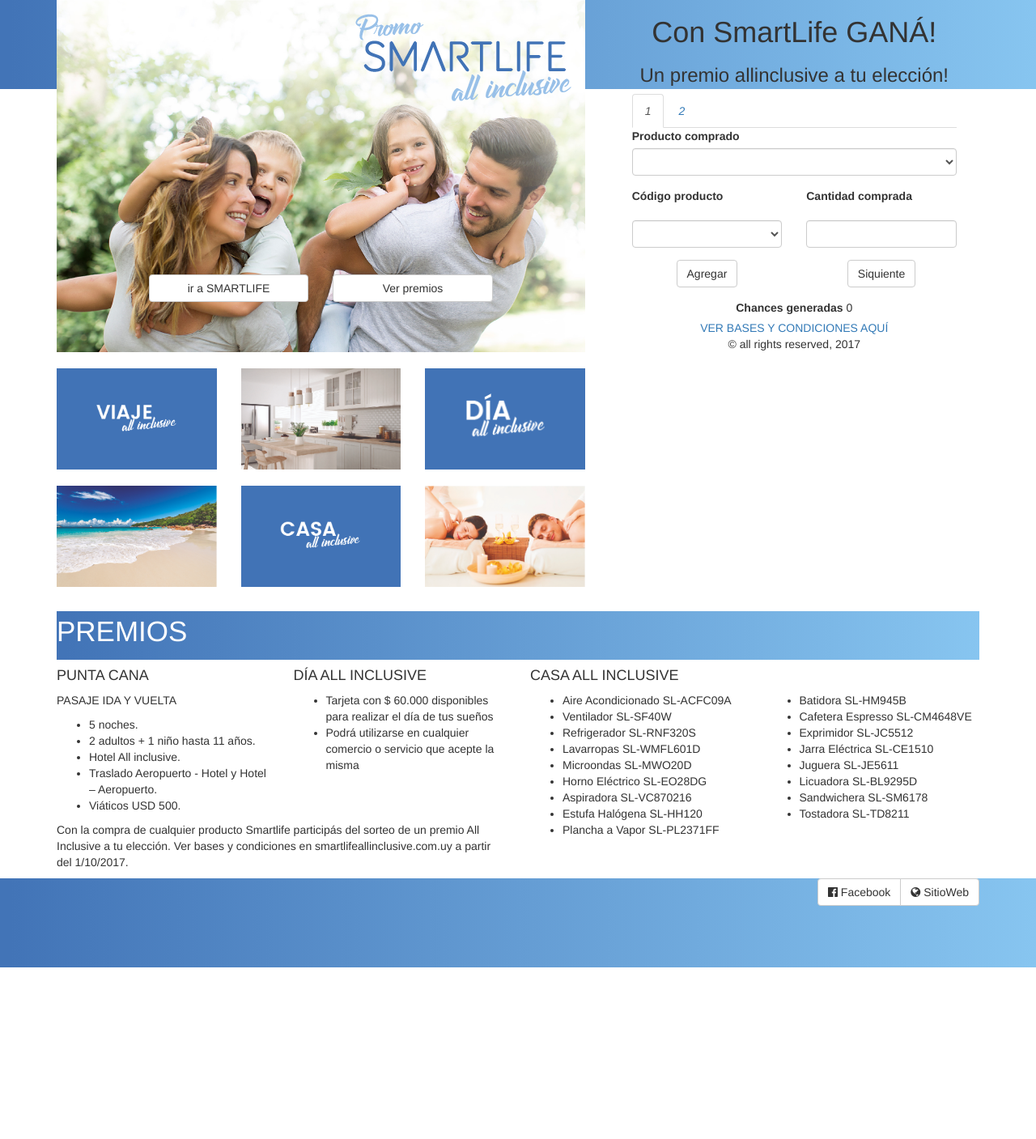
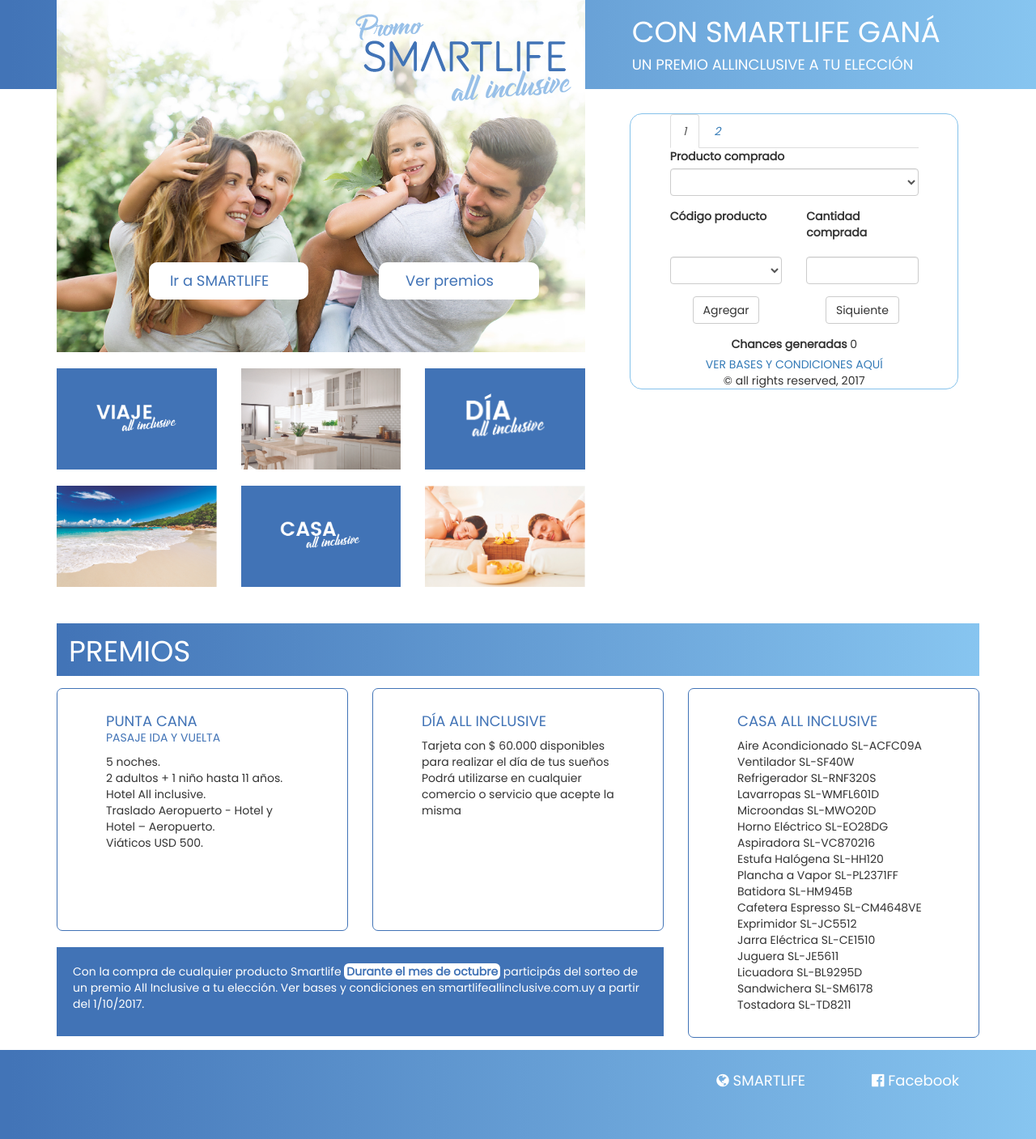
Before and after one commit to elCanarioVidal/sm-landing, a PHP site: page / in a window 1280 px wide. Shown: the whole page at 81% size. Before the commit the page ends 1195 px from the top, so only its background shows below. Run offline with PHP 8.4, Linux system fonts and the light colour scheme; data that the repository does not hold is empty; some libraries are stand-ins or nearby versions.

Commit message:
css ampliado
Css listo menos -form

```diff
--- a/css/style.css
+++ b/css/style.css
@@ -1,34 +1,6 @@
 body{
 	color: #333333;
-	background-image:
-}
-
-// Small devices (landscape phones, 576px and up)
-@media (min-width: 576px) {
-
-
- }
-
-// Medium devices (tablets, 768px and up)
-@media (min-width: 768px) {
-
-
-}
-
-// Large devices (desktops, 992px and up)
-@media (min-width: 992px) {
-	.grilla-premios .row{
-		margin-bottom: 15px;
-	}
-
-}
-
-// Extra large devices (large desktops, 1200px and up)
-@media (min-width: 1200px) {
-	.grilla-premios .row{
-		margin-bottom: 15px;
-	}
-
+	font-family: 'Poppins', sans-serif !important;
 }
 
 .hero {
@@ -39,7 +11,7 @@
 }
 .hero-btns {
 	position: relative;
-	top: 200px;
+	top: 180px;
 }
 .hero-btns button{
 	width: 100%
@@ -111,8 +83,156 @@
 	background: linear-gradient(to right,  #4274b7 1%,#87c5f0 100%); /* W3C, IE10+, FF16+, Chrome26+, Opera12+, Safari7+ */
 	filter: progid:DXImageTransform.Microsoft.gradient( startColorstr='#4274b7', endColorstr='#87c5f0',GradientType=1 ); /* IE6-9 */
 	width: 100%;
-	height: 60px;
+	height: 65px;
+	padding: 15px;
+}
+.titulo-info h1{
+	margin-top: 0px;
 }
 .info {
 	margin-top: 30px;
 }
+.info h4{
+	color: #4173b6;
+}
+.info .subt{
+	color: #4173b6;
+	margin-top: -10px;
+}
+.lista-premios {
+	height: 100%;
+	border: 1px solid #4173b6;
+	padding: 20px 60px;
+	margin-top: 15px;
+	border-radius: 7px;
+}
+.lista-premios ul{
+	list-style: none;
+	padding-left: 0px !important;
+	-webkit-padding-start: 0;
+}
+.relleno{
+	display: none;
+}
+.footer, .pie{
+	margin-top: 15px;
+}
+.footer button{
+	color: #fff;
+	background-color: transparent;
+	border: none;
+}
+.footer button:hover{
+	color: #4173b6;
+	background-color: #fff;;
+	border: none;
+	border-radius: 5px;
+}
+header{
+	color: #fff;
+	text-transform: uppercase;
+	height: 110px;
+ 	background-color: #4173b6;
+}
+.btn-pie a {
+	padding: 10px;
+	color: #fff;
+	text-decoration: none;
+	font-size: 18px;
+}
+.btn-pie a:hover {
+	padding: 10px;
+	color:  #4173b6;
+	background-color: #fff;
+	border-radius: 10px;
+}
+.hero-btns a {
+	text-align:center;
+	width: 100%;
+	padding: 10px;
+	background-color: #fff;
+	color:  #4173b6;
+	text-decoration: none;
+	border-radius: 10px;
+	font-size: 18px;
+	margin:5px 0;
+}
+.hero-btns a:hover {
+	text-align:center;
+	width: 100%;
+	padding: 10px;
+	color: #fff;
+	background-color: #4173b6;
+	border-radius: 10px;
+	font-size: 18px;
+}
+
+.resaltar{
+	display: inline-block;
+	color:#4173b6;
+	padding: 0 3px;
+	background-color: #fff;
+	font-weight: bold;
+	border-radius: 6px;
+}
+/* Add the following CSS block to your own
+stylesheet. */
+.lnr {
+  display: inline-block;
+  fill: currentColor;
+  width: 1em;
+  height: 1em;
+  vertical-align: -0.05em;
+}
+
+.lnr-arrow-down-circle .lnr-arrow-right-circle {
+  color: #0F52BA;
+  font-size: 20px;
+}
+
+.formulario{
+	border: 1px solid #85c2eb;
+	border-radius: 15px;
+	margin-top: 30px;
+}
+
+//Pantallas
+
+@media (min-width : 5760px) {
+
+}
+
+@media (min-width : 768px) {
+ .list-der .lista-premios {
+    height: 300px;
+ }
+  .relleno {
+ 	color: #fff;display: block;
+ 	position: relative;
+	background-color: #4173b6;
+	padding: 20px;
+	bottom: -20px;
+ }
+    header h1{
+	font-size: 26px;
+ }
+     header {
+    margin-top: 15px;
+ }
+}
+
+@media (min-width : 992px) {
+ 	header{
+ 	background-color: transparent;
+ 	margin-top: 0;
+ }
+ 	.grilla-premios .row{
+	margin-bottom: 15px;
+	}
+}
+
+@media (min-width : 1200px) {
+    header h1{
+	font-size: 36px;
+ }
+}
--- a/html/sm-landing-form1.html
+++ b/html/sm-landing-form1.html
@@ -1,16 +1,17 @@
 <div class="row">
   <!-- initico Título -->
-  <header class="row text-center">
-    <div class="col-xs-12">
-      <h1>Con SmartLife GANÁ!</h1>
-      <h3>Un premio allinclusive a tu elección!</h3>
+  <header class="row text-left">
+    <div class="col-md-offset-1 col-xs-offset-1 col-xs-10">
+      <h1>Con SmartLife GANÁ</h1>
+      <h4>Un premio allinclusive a tu elección</h4>
     </div>
   </header>
   <!-- fin Título -->
 
+<div class="formulario col-md-offset-1 col-md-10">
   <!-- inicio Navegación tabs -->
   <div class="row">
-    <div class="col-md-offset-1 col-md-10 col-xs-12 wizard-inner">
+    <div class="col-md-offset-1 col-md-10 col-xs-offset-1 col-xs-10 wizard-inner">
       <div class="connecting-line"></div>
       <ul class="nav nav-tabs" role="tablist">
         <li role="presentation" class="active">
@@ -33,7 +34,7 @@
   <!-- fin Navegación tabs -->
 
   <div class="row">
-    <div class="col-md-offset-1 col-md-10 col-xs-12">
+    <div class="col-md-offset-1 col-md-10 col-xs-offset-1 col-xs-10">
       <form class="form-horizontal">
 
         <div class="tab-content">
@@ -183,7 +184,7 @@
         </div>
       </footer>
       <!-- fin Bases y condiciones -->
-
     </div>
   </div>
 </div>
+</div>
--- a/index.php
+++ b/index.php
@@ -3,14 +3,16 @@
   <head>
     <!-- Required meta tags -->
     <meta charset="utf-8">
-    <meta name="viewport" content="width=device-width, initial-scale=1, shrink-to-fit=no">
+    <meta name="viewport" content="width=device-width, initial-scale=1.0">
     <meta http-equiv="X-UA-Compatible" content="IE=edge">
     <title>SmartLife</title>
+    <link href="https://fonts.googleapis.com/css?family=Poppins" rel="stylesheet">
     <!-- Bootstrap CSS -->
     <link href="https://maxcdn.bootstrapcdn.com/bootstrap/3.3.7/css/bootstrap.min.css" rel="stylesheet" integrity="sha384-BVYiiSIFeK1dGmJRAkycuHAHRg32OmUcww7on3RYdg4Va+PmSTsz/K68vbdEjh4u" crossorigin="anonymous">
      <!--<link rel="stylesheet" href="https://maxcdn.bootstrapcdn.com/bootstrap/4.0.0-beta/css/bootstrap.min.css" integrity="sha384-/Y6pD6FV/Vv2HJnA6t+vslU6fwYXjCFtcEpHbNJ0lyAFsXTsjBbfaDjzALeQsN6M" crossorigin="anonymous"> -->
     <link href="css/style.css" rel="stylesheet" type="text/css">
     <link rel="stylesheet" href="https://cdnjs.cloudflare.com/ajax/libs/font-awesome/4.7.0/css/font-awesome.min.css">
+
 
   </head>
   <body>
@@ -26,11 +28,11 @@
             </div>
             <div class="row">
               <div class="hero-btns">
-                <div class="col-xs-10  col-md-offset-2 col-md-4">
-                  <button type="submit" class="btn btn-default">ir a SMARTLIFE</button>
+                <div class="col-xs-offset-1 col-xs-10  col-md-offset-2 col-md-4">
+                 <a class="pull-right" href="http://smartlife.com.uy/">Ir a SMARTLIFE&nbsp;<svg class="lnr lnr-arrow-right-circle"><use xlink:href="#lnr-arrow-right-circle"> </use></svg></a>
                 </div>
-                <div class="col-xs-10 col-md-4">
-                  <button type="submit" class="btn btn-default">Ver premios</button>
+                <div class="col-xs-offset-1 col-xs-10 col-md-4">
+                  <a class="pull-right" href="#premios">Ver premios&nbsp;<svg class="lnr lnr-plus-circle"><use xlink:href="#lnr-arrow-down-circle"> </use></svg></a>
                 </div>
               </div>
             </div>
@@ -63,7 +65,9 @@
     </div>
     <div class="col-md-5">
       <!-- Inicio formulario-->
+      <div>
           <?php require_once("./html/sm-landing-form1.html") ?>
+      </div>
        <!--Fin formulario-->
     </div>
   </div>
@@ -76,17 +80,18 @@
         <div class="col-md-12">
           <!--título info-->
             <div class="titulo-info">
-              <p>PREMIOS</p>
+              <h1><a name="premios"></a>PREMIOS</h1>
             </div>
           <!--Fin título info-->
         </div>
       </div>
       <div class="row">
-        <div class="col-md-6">
-          <div class="row">
+        <div class="col-md-8">
+          <div class="row list-der">
             <div class="col-md-6">
+            <div class="lista-premios">
               <h4>PUNTA CANA</h4>
-              <p>PASAJE IDA Y VUELTA</p>
+              <p class="subt">PASAJE IDA Y VUELTA</p>
               <ul>
               <li>5 noches.</li>
               <li>2 adultos + 1 niño hasta 11 años.</li>
@@ -95,30 +100,34 @@
               <li>Viáticos USD 500.</li>
               </ul>
             </div>
+            </div>
             <div class="col-md-6">
+            <div class="lista-premios">
               <h4>DÍA ALL INCLUSIVE</h4>
               <ul>
               <li>Tarjeta con $ 60.000 disponibles para realizar el día de tus sueños</li>
               <li>Podrá utilizarse en cualquier comercio o servicio que acepte la misma</li>
               </ul>
             </div>
+            </div>
           </div>
           <div class="row">
             <div class="col-md-12">
+              <div class="relleno">
               <p>
-                Con la compra de cualquier producto Smartlife participás del sorteo de un premio All Inclusive a tu elección. Ver bases y condiciones en smartlifeallinclusive.com.uy a partir del 1/10/2017.
+                Con la compra de cualquier producto Smartlife <span class="resaltar">Durante el mes de octubre</span> participás del sorteo de un premio All Inclusive a tu elección. Ver bases y condiciones en smartlifeallinclusive.com.uy a partir del 1/10/2017.
               </p>
+              </div>
             </div>
           </div>
         </div>
-        <div class="col-md-6">
+        <div class="col-md-4">
           <div class="row">
             <div class="col-md-12">
               <div class="row">
                  <div class="col-md-12 col-sx-12">
+                 <div class="lista-premios">
                     <h4>CASA ALL INCLUSIVE</h4>
-                 </div>
-                 <div class="col-md-6 col-sx-12">
                     <ul>
                       <li>Aire Acondicionado SL-ACFC09A</li>
                       <li>Ventilador SL-SF40W</li>
@@ -129,10 +138,6 @@
                       <li>Aspiradora SL-VC870216</li>
                       <li>Estufa Halógena SL-HH120</li>
                       <li>Plancha a Vapor SL-PL2371FF</li>
-                    </ul>
-                  </div>
-                  <div class="col-md-6 col-sx-12">
-                    <ul>
                       <li>Batidora SL-HM945B</li>
                       <li>Cafetera Espresso SL-CM4648VE</li>
                       <li>Exprimidor SL-JC5512</li>
@@ -140,7 +145,9 @@
                       <li>Juguera SL-JE5611</li>
                       <li>Licuadora SL-BL9295D</li>
                       <li>Sandwichera SL-SM6178</li>
-                    <li>Tostadora SL-TD8211 </li>
+                      <li>Tostadora SL-TD8211 </li>
+                  </ul>
+                 </div>
                  </div>
               </div>
             </div>
@@ -157,14 +164,12 @@
   <div class="footer">
     <div class="container">
     <div class="row">
-      <div class="col-md-12">
-        <div class="btn-group pull-right">
-          <button class="btn btn-default" type="button">
-            <em class="fa fa-facebook-official"></em> Facebook
-          </button>
-          <button class="btn btn-default" type="button">
-            <em class="fa fa-globe"></em> SitioWeb
-          </button>
+      <div class="col-md-12 btn-pie">
+        <div class="col-md-2 pull-right">
+  <a class="pull-right" href="https://www.facebook.com/smartlife.uy/"><i class="fa fa-facebook-official"></i>&nbsp;Facebook</a>
+        </div>
+        <div class="col-md-2 pull-right">
+  <a class="pull-right" href="http://smartlife.com.uy/"><i class="fa fa-globe"></i>&nbsp;SMARTLIFE</a>
         </div>
       </div>
     </div>
@@ -173,7 +178,6 @@
   <!--Fin footer-->
 </div>
 </div>
-
 <div class="cabezal col-md-12 col-xs-12"></div>
 
     <!-- Optional JavaScript -->
@@ -183,6 +187,6 @@
     <script type="text/javascript" src="https://maxcdn.bootstrapcdn.com/bootstrap/4.0.0-beta/js/bootstrap.min.js" integrity="sha384-h0AbiXch4ZDo7tp9hKZ4TsHbi047NrKGLO3SEJAg45jXxnGIfYzk4Si90RDIqNm1" crossorigin="anonymous"></script>
     <script type="text/javascript" src="js/ci.js"></script>
     <script type="text/javascript" src="/js/script.js"></script>
-
+    <script src="https://cdn.linearicons.com/free/1.0.0/svgembedder.min.js"></script>
   </body>
 </html>
```
